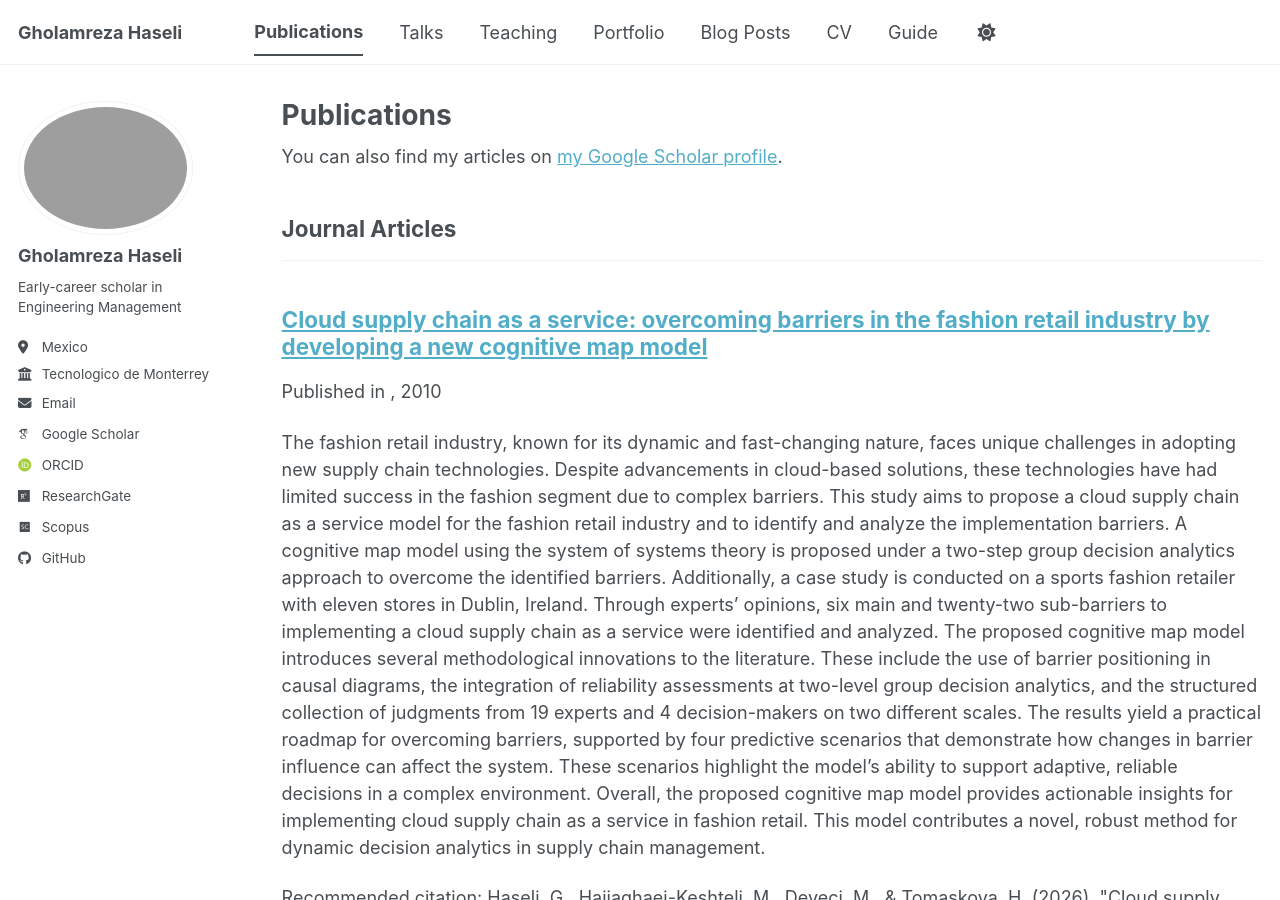
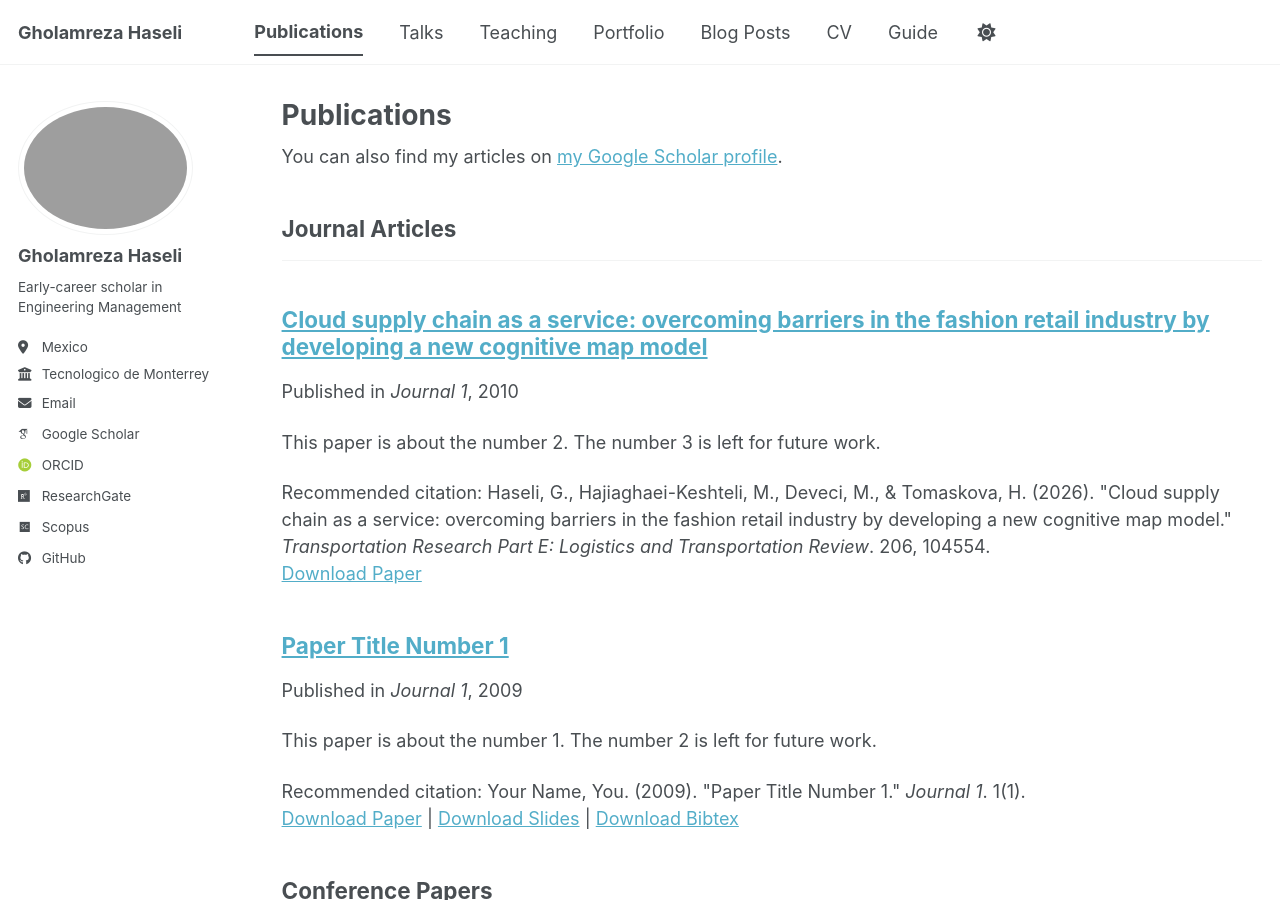
Before and after one commit to Gholamreza-Haseli/Gholamreza-Haseli.github.io, a Jekyll site: the page built from _pages/publications.html, in a window 1280 px wide and 900 px high. Built offline with Jekyll 4.4.1, drawn with Linux system fonts in a browser that asks for light colours; some web fonts are replaced; a script bundle is joined from its source files by our own code; library files that are not in the unit come from our copies.

Commit message:
Update 2010-10-01-paper-title-number-2.md

```diff
--- a/_publications/2010-10-01-paper-title-number-2.md
+++ b/_publications/2010-10-01-paper-title-number-2.md
@@ -3,6 +3,9 @@
 collection: publications
 category: manuscripts
 permalink: /publication/2010-10-01-Cloud-supply-chain-as-a-service:-overcoming-barriers-in-the-fashion-retail-industry-by-developing-a-new-cognitive-map-model
+excerpt: 'This paper is about the number 2. The number 3 is left for future work.'
+date: 2010-10-01
+venue: 'Journal 1'
 paperurl: 'https://www.sciencedirect.com/science/article/abs/pii/S1366554525005824'
 citation: 'Haseli, G., Hajiaghaei-Keshteli, M., Deveci, M., & Tomaskova, H. (2026). &quot;Cloud supply chain as a service: overcoming barriers in the fashion retail industry by developing a new cognitive map model.&quot; <i>Transportation Research Part E: Logistics and Transportation Review</i>. 206, 104554.'
 ---
```
